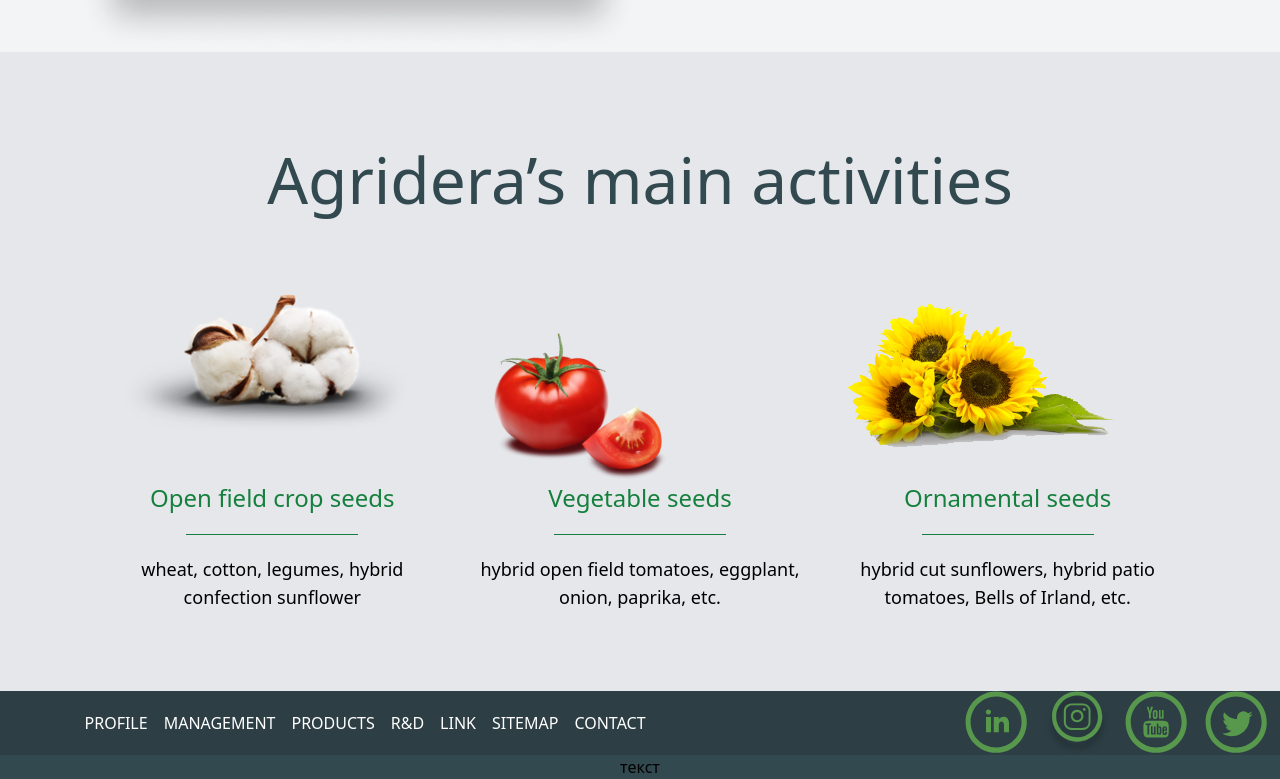
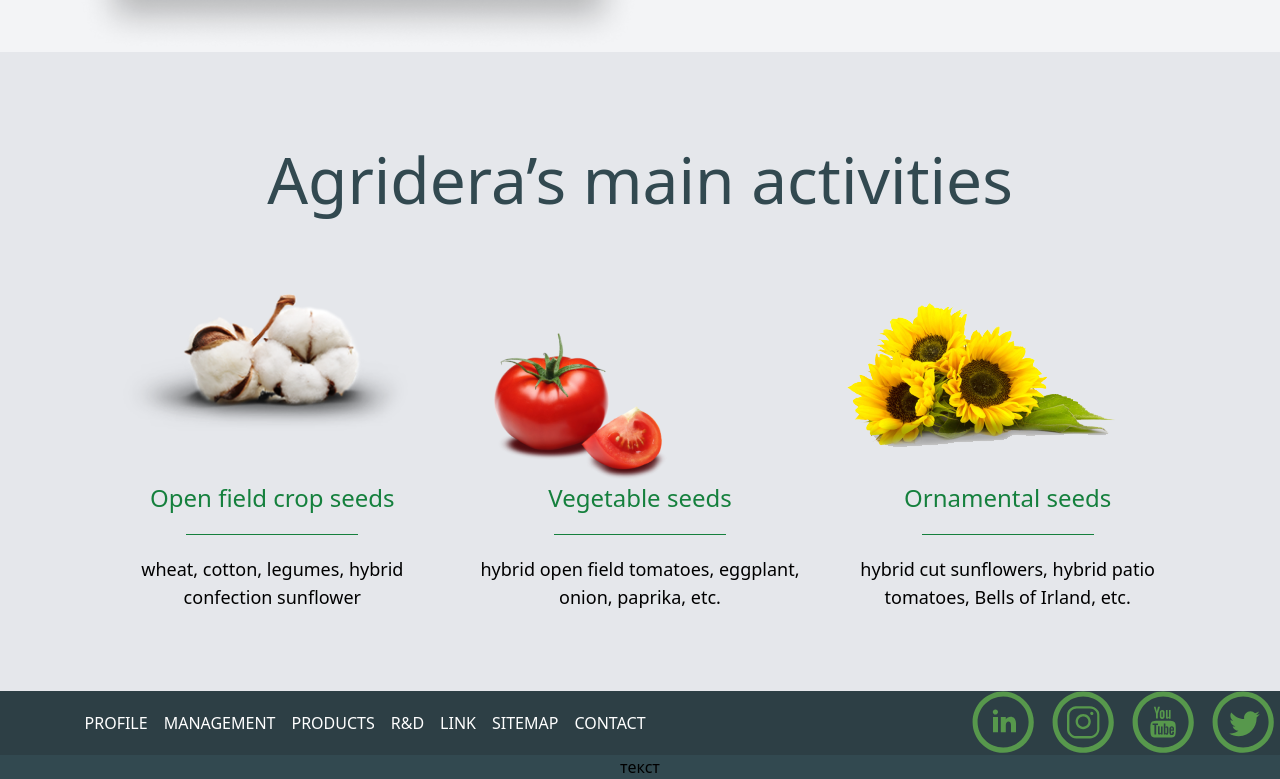
Before and after one commit to ilysharusher/practice, a website: page src/index.html in a window 1280 px wide. Shown: the part 2153-2932 px from the top of the page. Drawn offline with Linux system fonts and the light colour scheme.

Commit message:
fix instagram icon

```diff
--- a/src/index.html
+++ b/src/index.html
@@ -128,7 +128,7 @@
                 </div>
                 <div class="flex social">
                     <img src="images/linkedin.svg" alt="linkedin">
-                    <img src="images/inst3.svg" alt="inst">
+                    <img src="images/Ico_inst.svg" alt="inst">
                     <img src="images/youtube.svg" alt="youtube">
                     <img src="images/twitter.svg" alt="twitter">
                     <img src="images/facebook.svg" alt="facebook">
```
Also changed, not shown: src/images/Ico_inst.svg (added).
